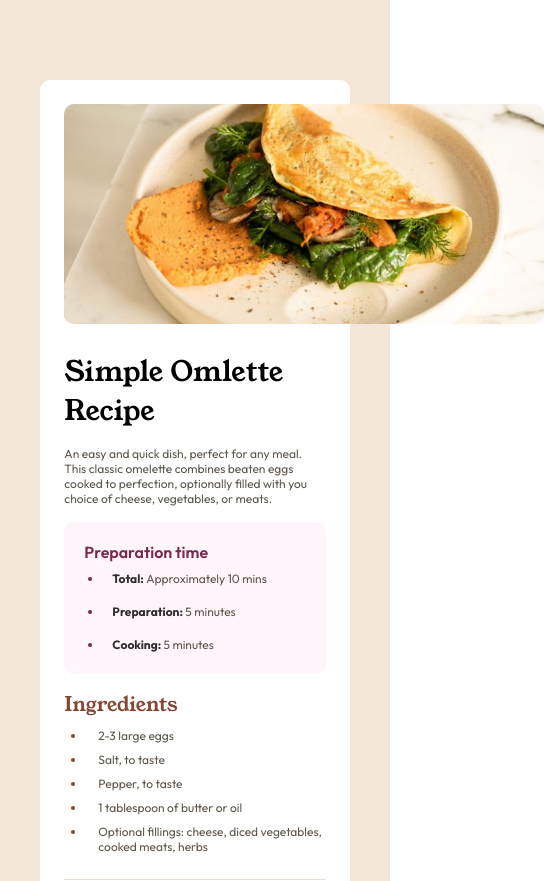
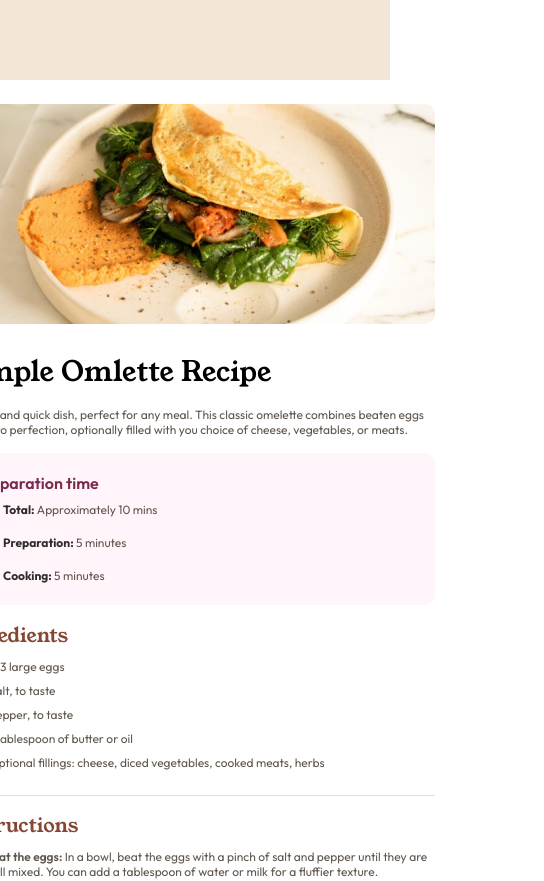
Before and after one commit to dilaraj/recipe-page-main, a React (Create React App) app: page / in a window 390 px wide. Shown: the top 881 px of the page, 544 px wide, since content can reach past the window. Built offline with nearby package versions, Linux system fonts and the light colour scheme.

Commit message:
Fixing mobile compatibility

```diff
--- a/src/global.css
+++ b/src/global.css
@@ -25,7 +25,7 @@
 
 .recipeCard {
     background: #FFFFFF;
-    width: 67%;
+    width: 30em;
     height: auto;
     border-radius: 10px;
     padding: 1.5em;
```
